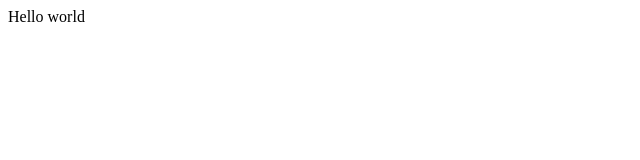
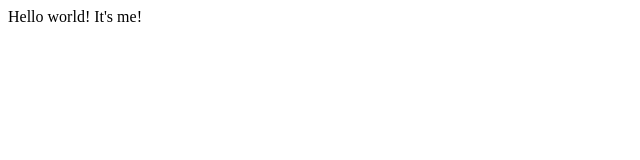
Before and after one commit to elior10/project_website, a plain HTML site: page index.html in a window 1280 px wide. Shown: the full height of the page, 0-640 px from the left. Drawn offline with Linux system fonts and the light colour scheme.

Commit message:
Modified index.html

```diff
--- a/index.html
+++ b/index.html
@@ -1,6 +1,7 @@
 <html>
 <Header><title>My Webpage</title></Header>
 <body>
-Hello world
+Hello world!
+It's me!
 </body>
 </html>
```
